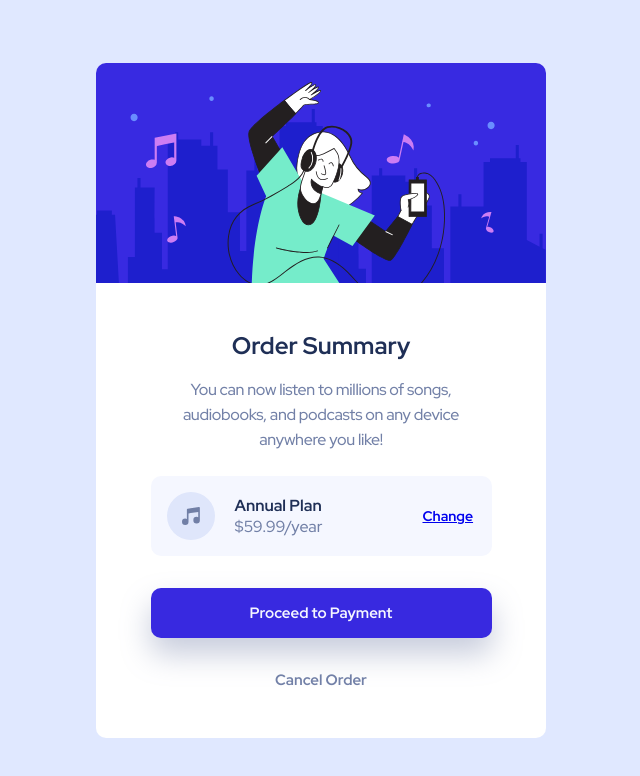
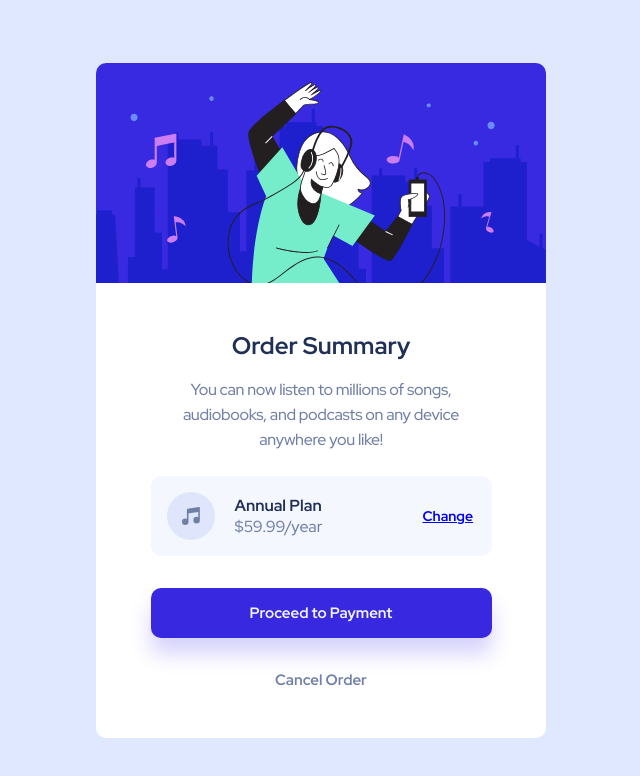
Before and after one commit to noclipdog/Order-Component, a plain HTML site: page index.html in a window 1280 px wide. Shown: the whole page, without its empty margins (319-959 px from the left). Drawn offline with Linux system fonts and the light colour scheme.

Commit message:
Improved box-shadow

```diff
--- a/main.css
+++ b/main.css
@@ -126,7 +126,7 @@ body{
 }
 
 .btn:not(.btn-text){
-    box-shadow: 0 16px 30px hsla(224, 23%, 55%, 0.40);
+    box-shadow: 0 16px 20px rgba(119, 108, 241, 0.3);
 }
 
 .btn-text{
```
